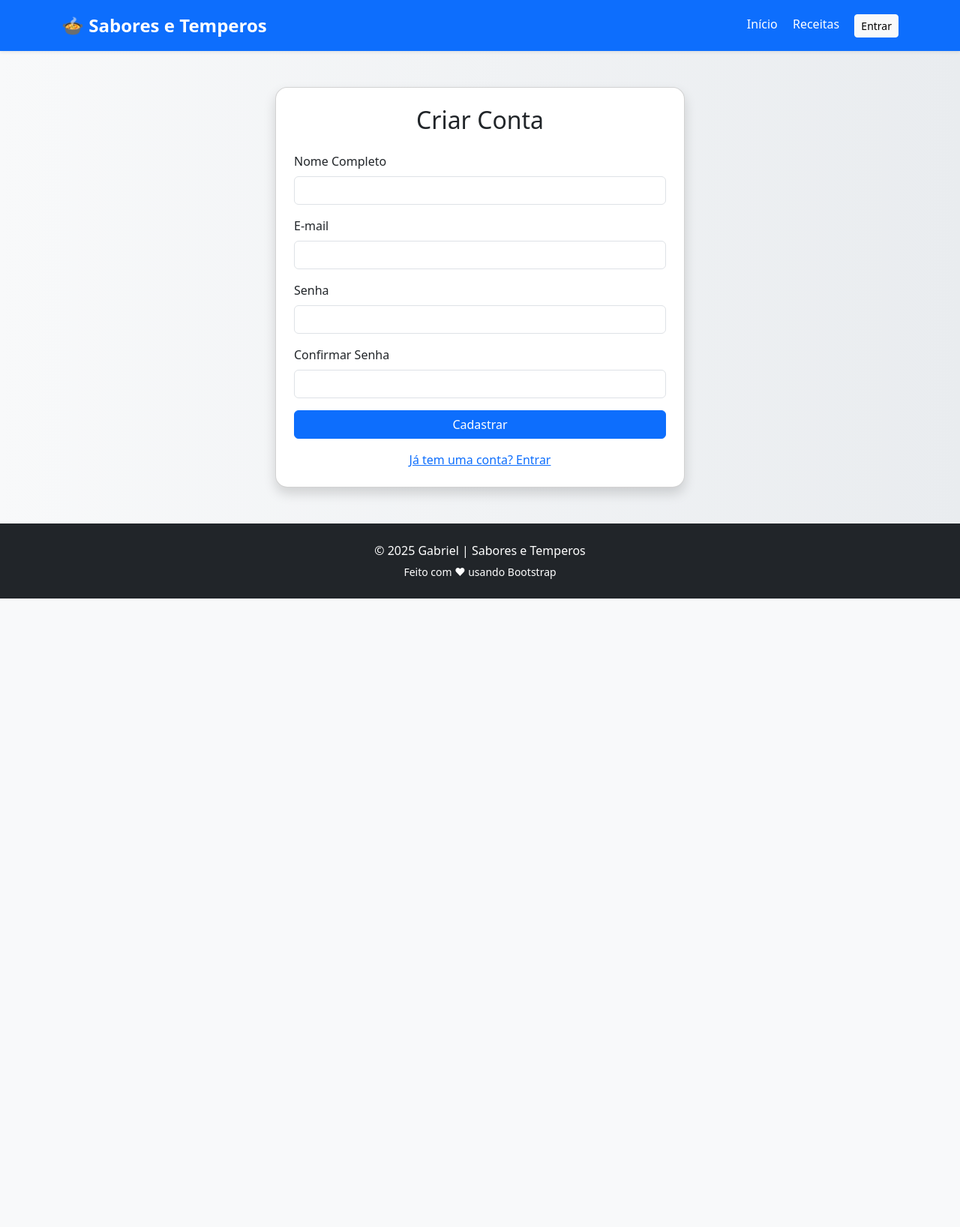
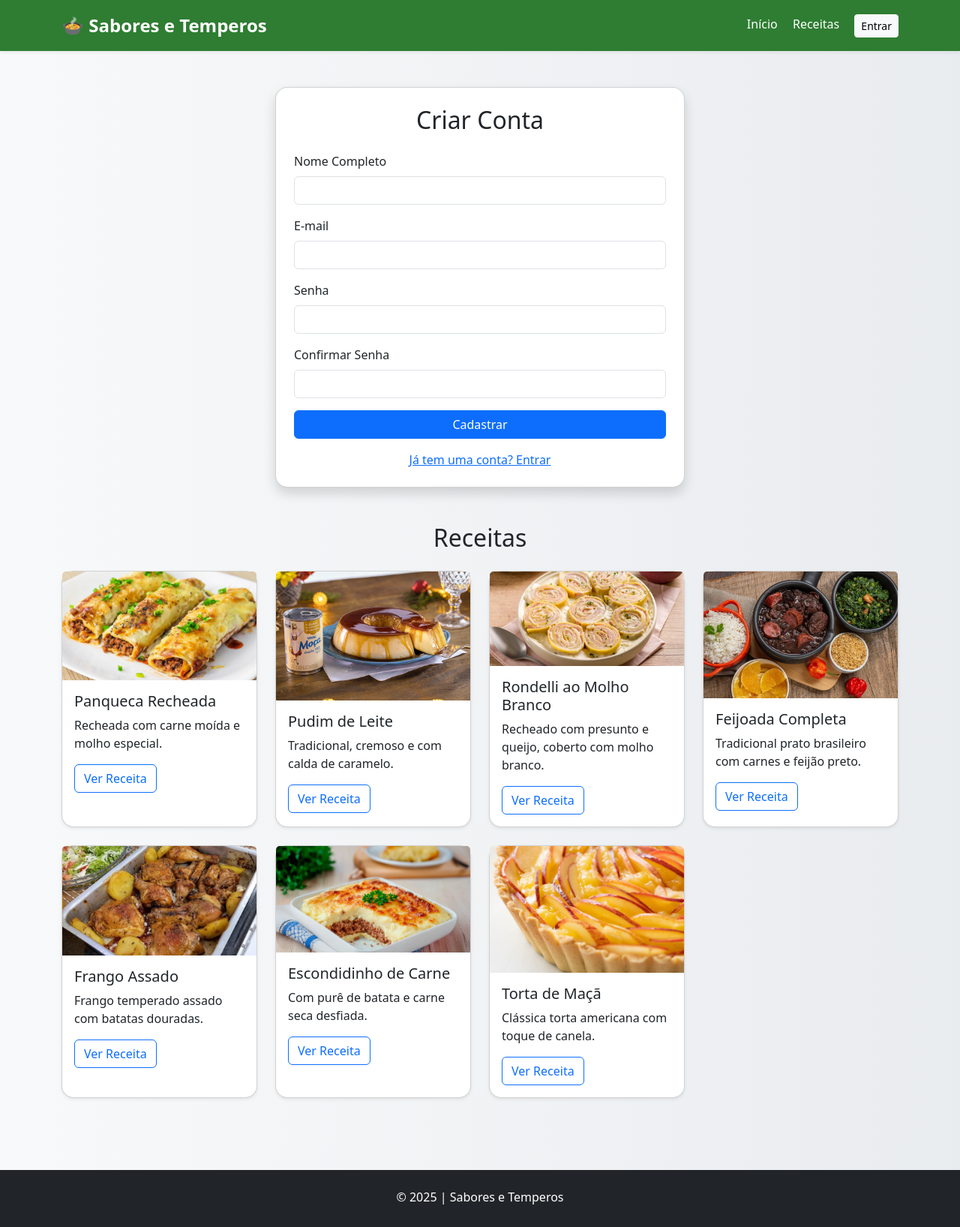
Before and after one commit to FelpTCH/Site-em-HTML, a PHP site: page /cadastro.html in a window 1280 px wide. Shown: the whole page at 75% size. Before the commit the page ends 800 px from the top, so only its background shows below. Run offline with PHP 8.4, Linux system fonts and the light colour scheme.

Commit message:
pagina de cadastro

```diff
--- a/sabores/assets/css/cadastro.css
+++ b/sabores/assets/css/cadastro.css
@@ -1,3 +1,13 @@
+
+
+  .header-verde {
+    background-color: #2e7d32; /* Verde personalizado */
+    color: white;
+  }
+
+
+
+
 body {
     background: linear-gradient(to right, #f8f9fa, #e9ecef);
   }
@@ -10,3 +20,13 @@ body {
     border-color: #0d6efd;
     box-shadow: 0 0 0 0.25rem rgba(13,110,253,0.25);
   }
+
+  header {
+    background-color: #2e7d32; /* verde escuro */
+    padding: 15px 30px;
+    display: flex;
+    justify-content: space-between;
+    align-items: center;
+    color: white;
+    box-shadow: 0 2px 4px rgba(0,0,0,0.2);
+  }
--- a/sabores/cadastro.html
+++ b/sabores/cadastro.html
@@ -9,7 +9,8 @@
 </head>
 <body class="bg-light">
 
-    <header class="bg-primary text-white py-3 shadow-sm">
+    <header class="header-verde py-3 shadow-sm">
+
         <div class="container d-flex justify-content-between align-items-center">
           <a href="index.html" class="text-white text-decoration-none fs-4 fw-bold">🍲 Sabores e Temperos</a>
           <nav>
@@ -52,10 +53,96 @@
     </div>
   </div>
 
+  <!-- Seção: Mais Receitas -->
+<section class="py-5">
+  <div class="container">
+    <h2 class="text-center mb-4">Receitas</h2>
+    <div class="row g-4">
+      <!-- Card 4 -->
+      <div class="col-md-3">
+        <div class="card h-100 shadow-sm">
+          <img src="assets/images/panqueca.png" class="card-img-top" alt="Panqueca">
+          <div class="card-body">
+            <h5 class="card-title">Panqueca Recheada</h5>
+            <p class="card-text">Recheada com carne moída e molho especial.</p>
+            <a href="receita.php?id=4" class="btn btn-outline-primary">Ver Receita</a>
+          </div>
+        </div>
+      </div>
+      <!-- Card 5 -->
+      <div class="col-md-3">
+        <div class="card h-100 shadow-sm">
+          <img src="assets/images/pudim.png" class="card-img-top" alt="Pudim de Leite">
+          <div class="card-body">
+            <h5 class="card-title">Pudim de Leite</h5>
+            <p class="card-text">Tradicional, cremoso e com calda de caramelo.</p>
+            <a href="receita.php?id=5" class="btn btn-outline-primary">Ver Receita</a>
+          </div>
+        </div>
+      </div>
+      <!-- Card 6 -->
+      <div class="col-md-3">
+        <div class="card h-100 shadow-sm">
+          <img src="assets/images/rondelli.png" class="card-img-top" alt="Rondelli">
+          <div class="card-body">
+            <h5 class="card-title">Rondelli ao Molho Branco</h5>
+            <p class="card-text">Recheado com presunto e queijo, coberto com molho branco.</p>
+            <a href="receita.php?id=6" class="btn btn-outline-primary">Ver Receita</a>
+          </div>
+        </div>
+      </div>
+      <!-- Card 7 -->
+      <div class="col-md-3">
+        <div class="card h-100 shadow-sm">
+          <img src="assets/images/feijoada.png" class="card-img-top" alt="Feijoada">
+          <div class="card-body">
+            <h5 class="card-title">Feijoada Completa</h5>
+            <p class="card-text">Tradicional prato brasileiro com carnes e feijão preto.</p>
+            <a href="receita.php?id=7" class="btn btn-outline-primary">Ver Receita</a>
+          </div>
+        </div>
+      </div>
+      <!-- Card 8 -->
+      <div class="col-md-3">
+        <div class="card h-100 shadow-sm">
+          <img src="assets/images/frango assado.png" class="card-img-top" alt="Frango Assado">
+          <div class="card-body">
+            <h5 class="card-title">Frango Assado</h5>
+            <p class="card-text">Frango temperado assado com batatas douradas.</p>
+            <a href="receita.php?id=8" class="btn btn-outline-primary">Ver Receita</a>
+          </div>
+        </div>
+      </div>
+      <!-- Card 9 -->
+      <div class="col-md-3">
+        <div class="card h-100 shadow-sm">
+          <img src="assets/images/escondidinho.png" class="card-img-top" alt="Escondidinho">
+          <div class="card-body">
+            <h5 class="card-title">Escondidinho de Carne</h5>
+            <p class="card-text">Com purê de batata e carne seca desfiada.</p>
+            <a href="receita.php?id=9" class="btn btn-outline-primary">Ver Receita</a>
+          </div>
+        </div>
+      </div>
+      <!-- Card 10 -->
+      <div class="col-md-3">
+        <div class="card h-100 shadow-sm">
+          <img src="assets/images/tortamaca.png" class="card-img-top" alt="Torta de Maçã">
+          <div class="card-body">
+            <h5 class="card-title">Torta de Maçã</h5>
+            <p class="card-text">Clássica torta americana com toque de canela.</p>
+            <a href="receita.php?id=10" class="btn btn-outline-primary">Ver Receita</a>
+          </div>
+        </div>
+      </div>
+    </div>
+  </div>
+</section>
+
   <footer class="bg-dark text-white text-center py-4 mt-5">
     <div class="container">
-      <p class="mb-1">&copy; 2025 Gabriel | Sabores e Temperos</p>
-      <small>Feito com ♥ usando Bootstrap</small>
+      <p class="mb-1">&copy; 2025 | Sabores e Temperos</p>
+      <small></small>
     </div>
   </footer>
 
```
